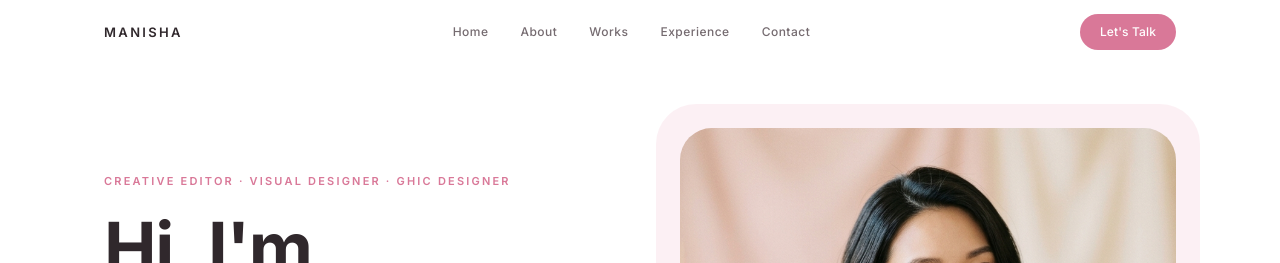
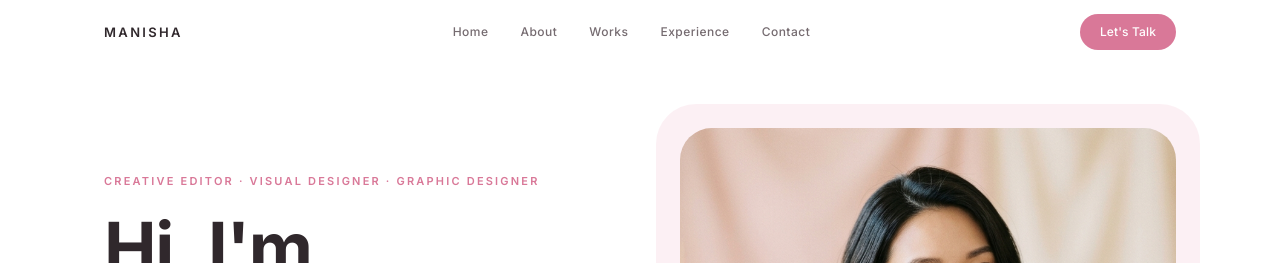
Before and after one commit to whosArlend/manisha-portofolio, a React (Vite) app: page / in a window 1280 px wide. Shown: the top 263 px of the page. Built offline with nearby package versions, Linux system fonts and the light colour scheme.

Commit message:
fix the typo

```diff
--- a/src/sections/Hero.tsx
+++ b/src/sections/Hero.tsx
@@ -29,7 +29,7 @@ export default function Hero() {
                 marginBottom: '1.25rem',
               }}
             >
-              Creative Editor · Visual Designer · Ghic Designer
+              Creative Editor · Visual Designer · Graphic Designer
             </motion.p>
 
             <motion.h1
```
